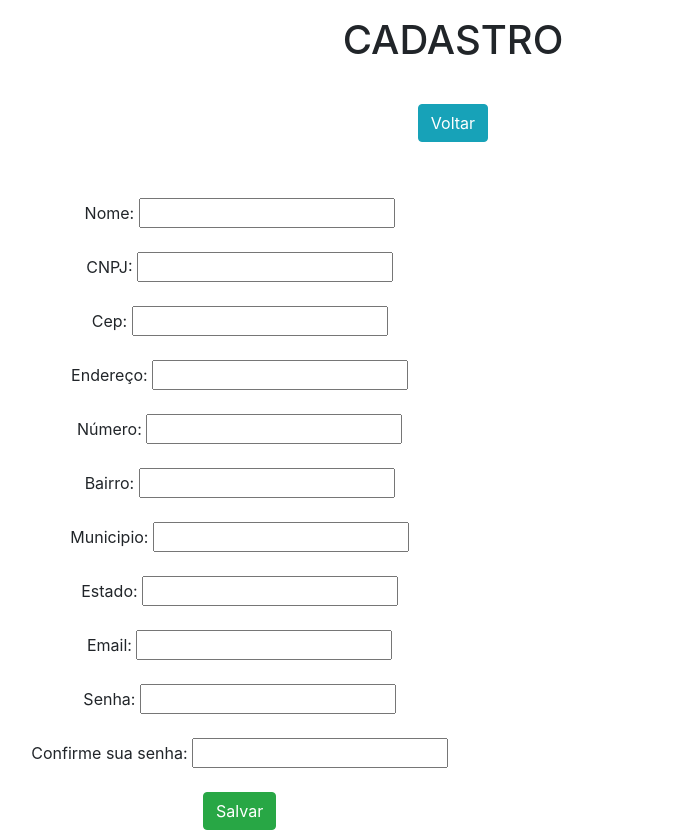
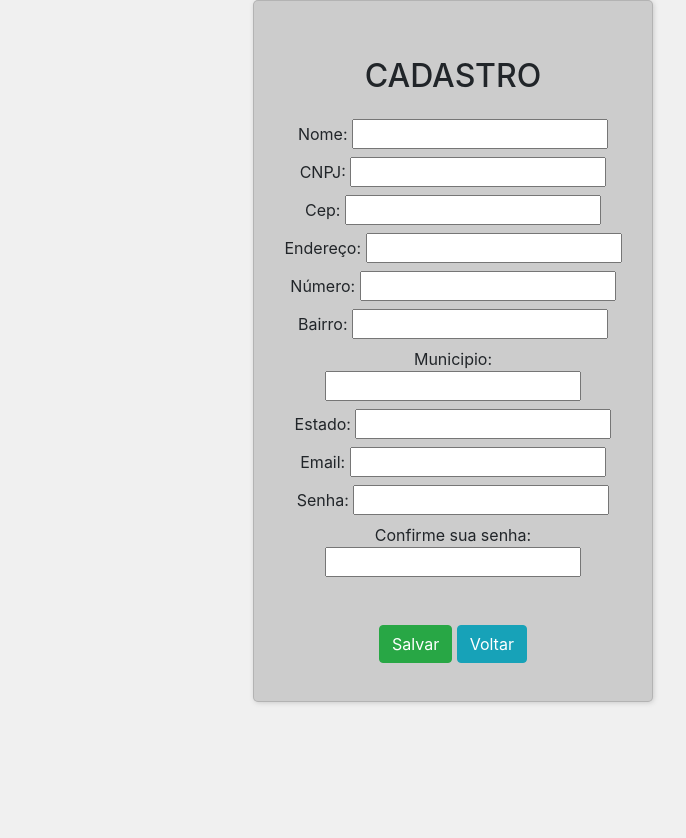
Before and after one commit to Ramonie/Quilombo.ong, a Django app: page /cadastro/ in a window 1280 px wide. Shown: the whole page, without its empty margins (187-873 px from the left). After the commit the page ends 704 px from the top, so only its background shows below. Run offline with Django 3.2, Linux system fonts and the light colour scheme; some libraries are stand-ins or nearby versions.

Commit message:
atualizando login e cadastro

```diff
--- a/app/templates/cadastro.html
+++ b/app/templates/cadastro.html
@@ -4,32 +4,65 @@
         <meta charset="UTF-8">
         <title>Cadastre-se</title>
         <link rel="stylesheet"  href="https://stackpath.bootstrapcdn.com/bootstrap/4.3.1/css/bootstrap.min.css" integrity="sha384-ggOyR0iXCbMQv3Xipma34MD+dH/1fQ784/j6cY/iJTQUOhcWr7x9JvoRxT2MZw1T" crossorigin="anonymous">
+ <style>
+     body{
+    background-color: #f0f0f0;
+}
+.formcadastro{
+    width: 400px;
+    margin: auto;
+    padding-top: 10px;
+}
+.card{
+    box-shadow: 1px 1px 5px #ccc;
+    background-color:#ccc;
+    padding: 30px;
+    border-radius: 5px;
+    width: 400px;
+    margin: auto;
+    padding-top: 40px;
+}
+.form_group mt-4{
+    text-align: auto;
+}
+.card-top{
+    text-align: center;
+}
+ </style>
     </head>
 <body>
-    <div class="col-8 m-auto pt-3 pb-2 text-center">
-        <h1> CADASTRO</h1>
-    </div>
-    <div class="col-8 m-auto pt-4 pb-2 text-center">
-        <a href="/"class="btn btn-info"> Voltar</a>
-    </div>
-    <div class="col-8 m-aut pt-4 pb-2 text-center">
+
+
+
         <form name="formcadastro" id="formcadastro" action ="/create/" method="POST">
-        {% csrf_token %}
-        <div class="form_group mt-4">Nome: {{form.nome}}</div>
-        <div class="form_group mt-4">CNPJ: {{form.cnpj}}</div>
-        <div class="form_group mt-4">Cep: {{form.cep}}</div>
-        <div class="form_group mt-4">Endereço: {{form.endereco}}</div>
-        <div class="form_group mt-4">Número: {{form.numero}}</div>
-        <div class="form_group mt-4">Bairro: {{form.bairro}}</div>
-        <div class="form_group mt-4">Municipio: {{form.municipio}}</div>
-        <div class="form_group mt-4">Estado: {{form.estado}}</div>
-        <div class="form_group mt-4">Email: {{form.email}}</div>
-        <div class="form_group mt-4">Senha: {{form.senha}}</div>
-        <div class="form_group mt-4">Confirme sua senha: {{form.confsenha}}</div>
+            <div class="card">
+                <div class="card-top">
+                    <div class="col-8 m-auto pt-3 pb-2 text-center">
+                        <h2> CADASTRO</h2>
+                    </div>
+                {% csrf_token %}
+
+                <div class="form_group mt-2">Nome: {{form.nome}}</div>
+                <div class="form_group mt-2">CNPJ: {{form.cnpj}}</div>
+                <div class="form_group mt-2">Cep: {{form.cep}}</div>
+                <div class="form_group mt-2">Endereço: {{form.endereco}}</div>
+                <div class="form_group mt-2">Número: {{form.numero}}</div>
+                <div class="form_group mt-2">Bairro: {{form.bairro}}</div>
+                <div class="form_group mt-2">Municipio: {{form.municipio}}</div>
+                <div class="form_group mt-2">Estado: {{form.estado}}</div>
+                <div class="form_group mt-2">Email: {{form.email}}</div>
+                <div class="form_group mt-2">Senha: {{form.senha}}</div>
+                <div class="form_group mt-2">Confirme sua senha: {{form.confsenha}}</div>
         </br>
-            <input type="submit" class="btn btn-success" value="Salvar">
-    </form>
-    </div>
+
+            <div class="col-8 m-auto pt-4 pb-2 text-center">
+                <input type="submit" class="btn btn-success" value="Salvar">
+                <a href="/login"class="btn btn-info"> Voltar</a>
+            </div>
+            </div>
+            </div>
+        </form>
+
 
 </body>
 </html>
```
Also changed, not shown: app/templates/login.html (+33 -2 lines), db.sqlite3.
